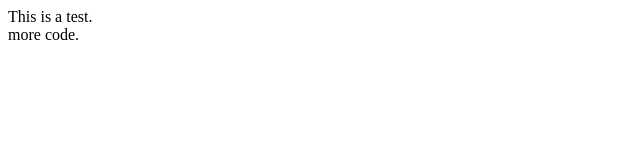
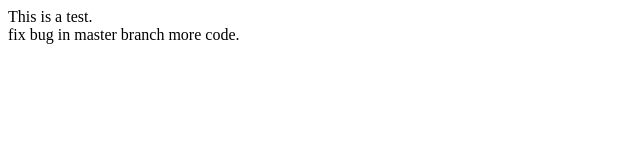
Before and after one commit to janevin/git.test, a plain HTML site: page index.html in a window 1280 px wide. Shown: the whole page, without its empty margins (0-640 px from the left). Drawn offline with Linux system fonts and the light colour scheme.

Commit message:
bug fix , v1.1 for production in master

```diff
--- a/index.html
+++ b/index.html
@@ -3,7 +3,7 @@
 This is a test.
 
 <br/>
-
+<span>fix bug in master branch</span>
 more code.
 </body>
 </html>
```
